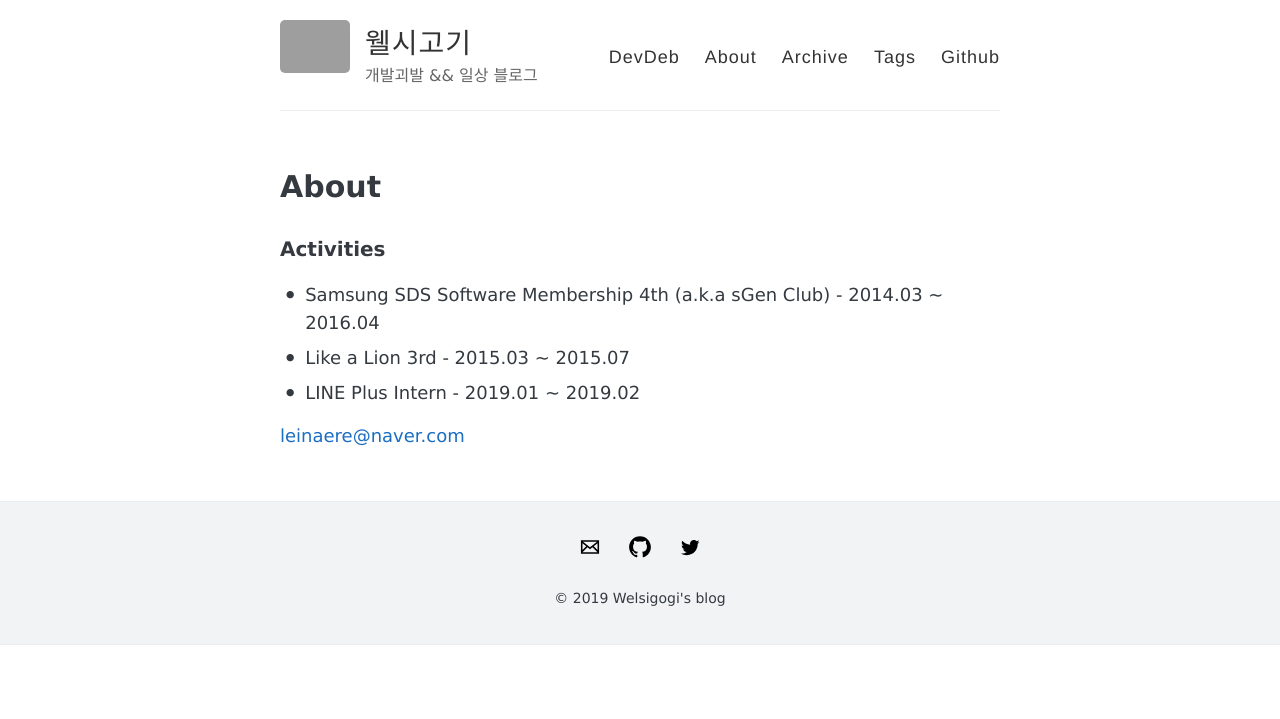
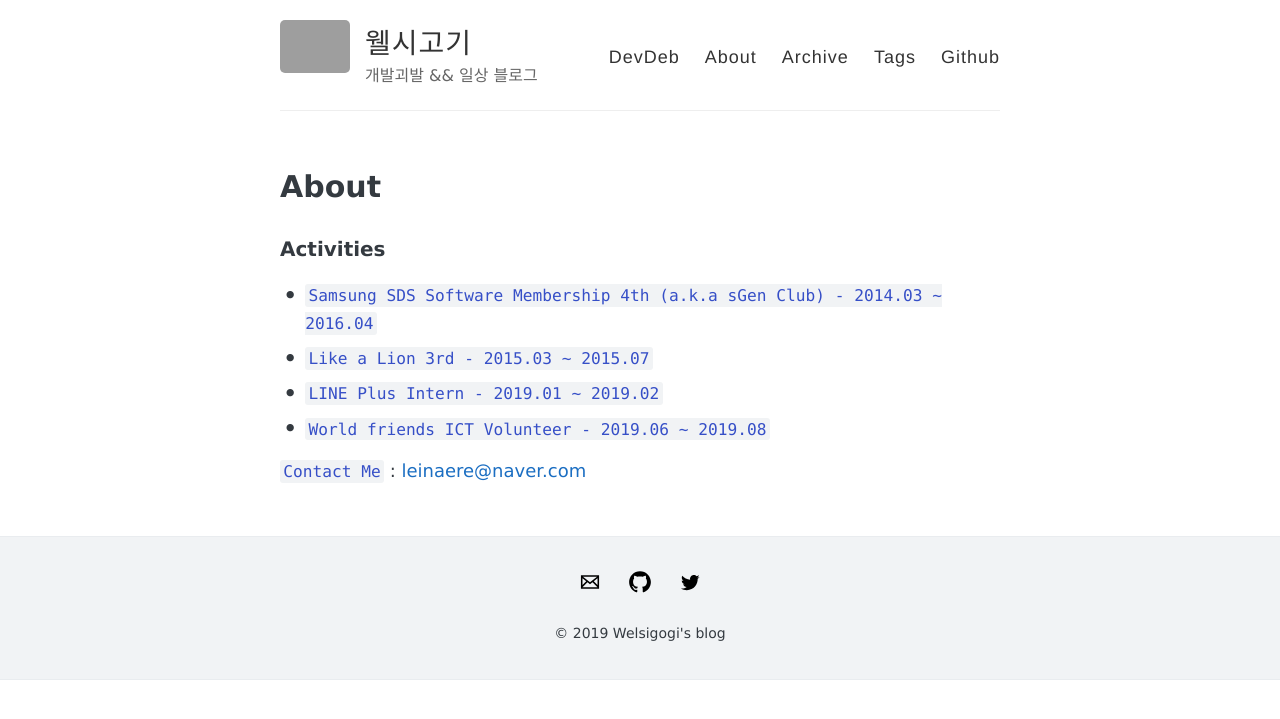
Before and after one commit to Leeheejin/leeheejin.github.io, a Jekyll site: the page built from about.md, in a window 1280 px wide. Shown: the top 719 px of the page. Built offline with Jekyll 4.4.1, drawn with Linux system fonts in a browser that asks for light colours; grey boxes are pictures that could not be loaded.

Commit message:
update profile

```diff
--- a/_config.yml
+++ b/_config.yml
@@ -49,7 +49,7 @@ footer-links:
   rss: # just type anything here for a working RSS icon
   stackoverflow: # your stackoverflow profile, e.g. "users/50476/bart-kiers"
   tumblr: # https://<username>.tumblr.com
-  twitter: /teemenobllew
+  twitter: /welldonemeet
   youtube: # channel/<your_long_string> or user/<user-name>
 
 # Text under the icons in footer
--- a/about.md
+++ b/about.md
@@ -6,8 +6,9 @@ permalink: /about/
 
 ### Activities
 
-* Samsung SDS Software Membership 4th (a.k.a sGen Club) - 2014.03 ~ 2016.04
-* Like a Lion 3rd - 2015.03 ~ 2015.07
-* LINE Plus Intern - 2019.01 ~ 2019.02
+* `Samsung SDS Software Membership 4th (a.k.a sGen Club) - 2014.03 ~ 2016.04`
+* `Like a Lion 3rd - 2015.03 ~ 2015.07`
+* `LINE Plus Intern - 2019.01 ~ 2019.02`
+* `World friends ICT Volunteer - 2019.06 ~ 2019.08`
 
-[leinaere@naver.com](mailto:leinaere@naver.com)
+`Contact Me` : [leinaere@naver.com](mailto:leinaere@naver.com)
```
